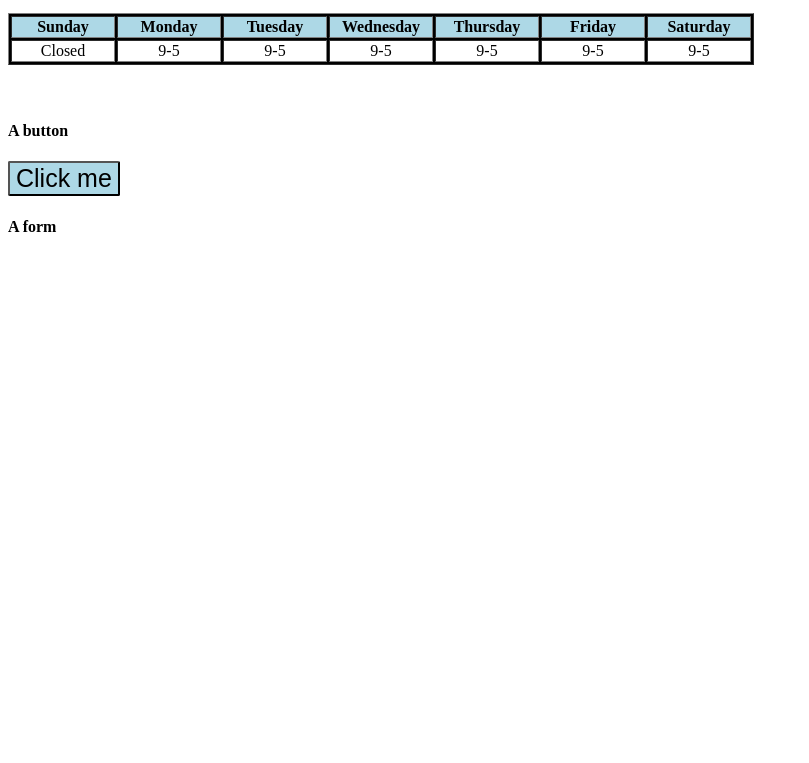
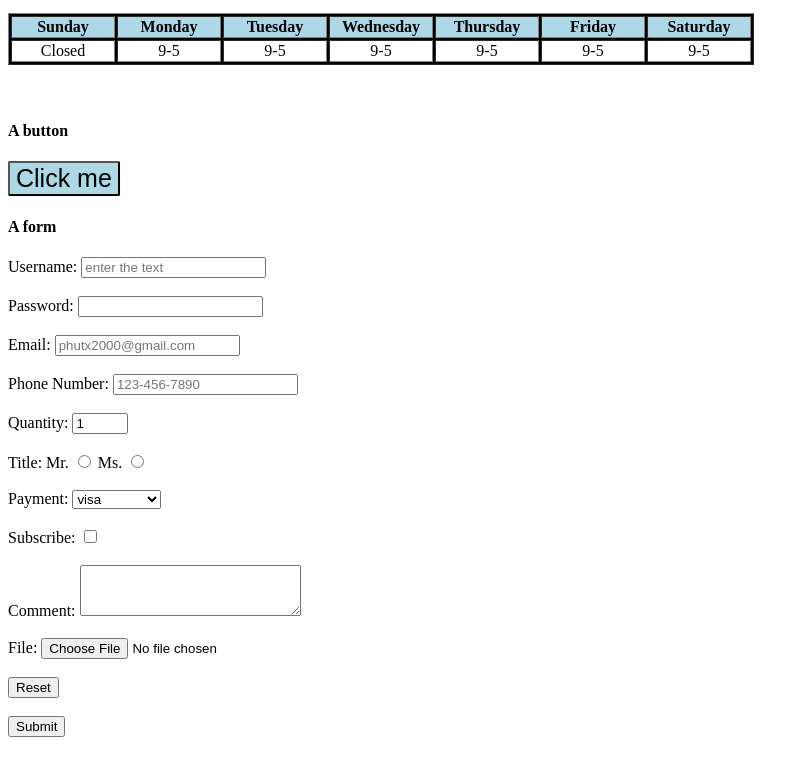
Before and after one commit to PhuTran1005/Web-Development-Python, a plain HTML site: page HTML_CSS/items/index.html in a window 1280 px wide. Shown: the part 967-1730 px from the top of the page, without its empty margins (0-809 px from the left). Before the commit the page ends 1224 px from the top, so only its background shows below. Drawn offline with Linux system fonts and the light colour scheme.

Commit message:
basic items in HTML(2)

```diff
--- a/HTML_CSS/items/index.html
+++ b/HTML_CSS/items/index.html
@@ -87,6 +87,47 @@
 
     <!--FORM-->
     <h4>A form</h4>
+    <form action="index.php" method="POST" enctype="multipart/form-data">
+        <label for="username">Username: </label>
+        <input type="text" id="username" placeholder="enter the text" minlength="6" maxlength="15"><br><br>
 
+        <label for="password">Password: </label>
+        <input type="password" id="password"><br><br>
+
+        <label for="email">Email: </label>
+        <input type="text" id="email" placeholder="phutx2000@gmail.com"><br><br>
+
+        <label for="phone">Phone Number: </label>
+        <input type="tel" id="phone" placeholder="123-456-7890" pattern="[0-9{3}-[0-9]{3}-[0-9]{4}]"><br><br>
+
+        <label for="quantity">Quantity: </label>
+        <input type="number" id="quantity" min="0" max="99" value="1"><br><br>
+
+        <label for="title">Title: </label>
+
+        <label for="Mr.">Mr.</label>
+        <input type="radio" id="Mr." value="Mr." name="title">
+        <label for="Ms.">Ms.</label>
+        <input type="radio" id="Ms." value="Ms." name="title"><br><br>
+
+        <label for="payment">Payment: </label>
+        <select id="payment">
+            <option value="visa">visa</option>
+            <option value="mastercard">mastercard</option>
+            <option value="giftcard">giftcard</option>
+        </select><br><br>
+
+        <label for="subscribe">Subscribe: </label>
+        <input type="checkbox" id="subscribe"><br><br>
+
+        <label for="comment">Comment: </label>
+        <textarea type="text" id="comment" rows="3" cols="25"></textarea><br><br>
+
+        <label for="file">File: </label>
+        <input type="file" id="file" accept="image/png, image/jpg"><br><br>
+
+        <input type="reset"><br><br>
+        <input type="submit"><br><br>
+    </form>
 </body>
 </html>
```
Also changed, not shown: HTML_CSS/items/header_footer.html (added, +35 -0 lines).
